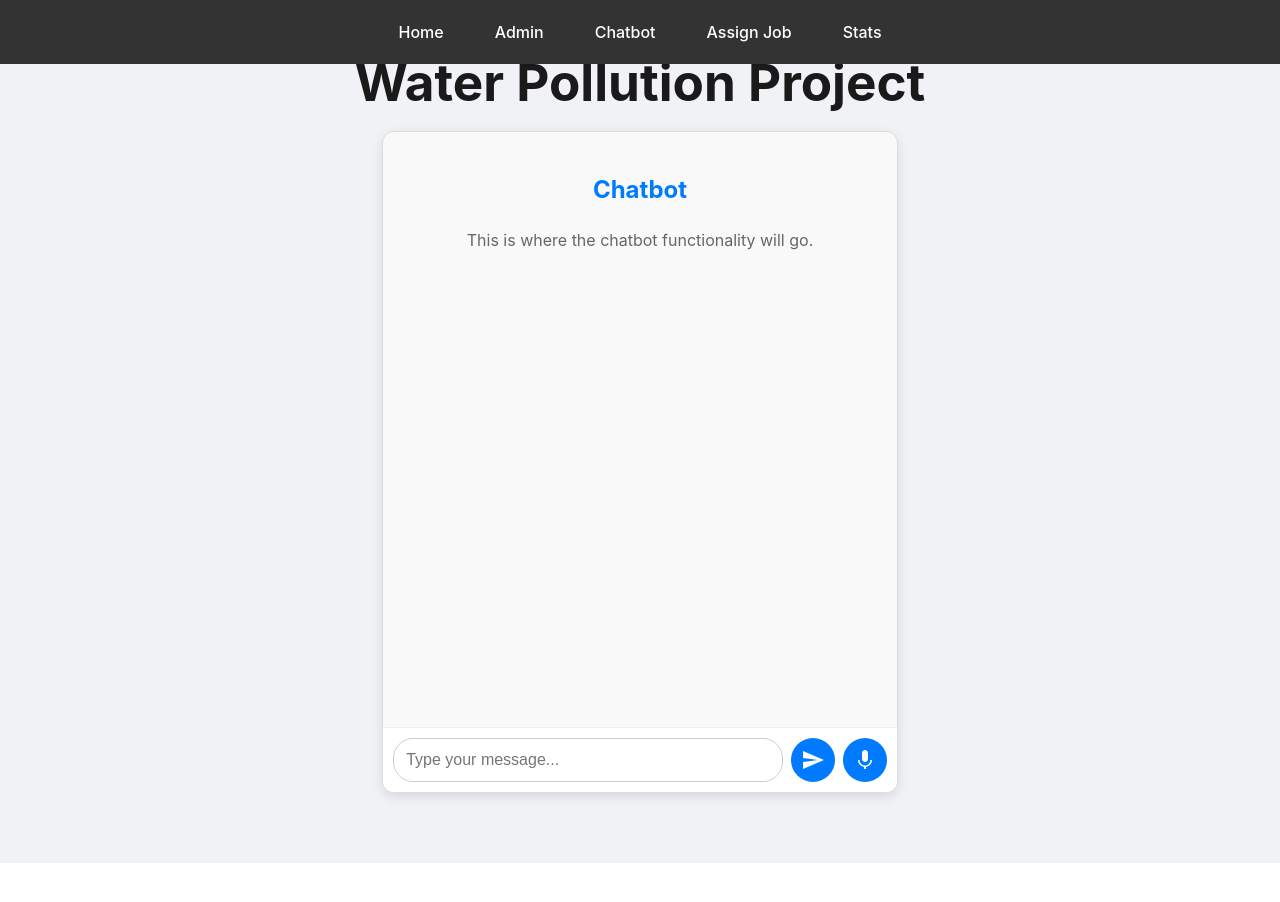
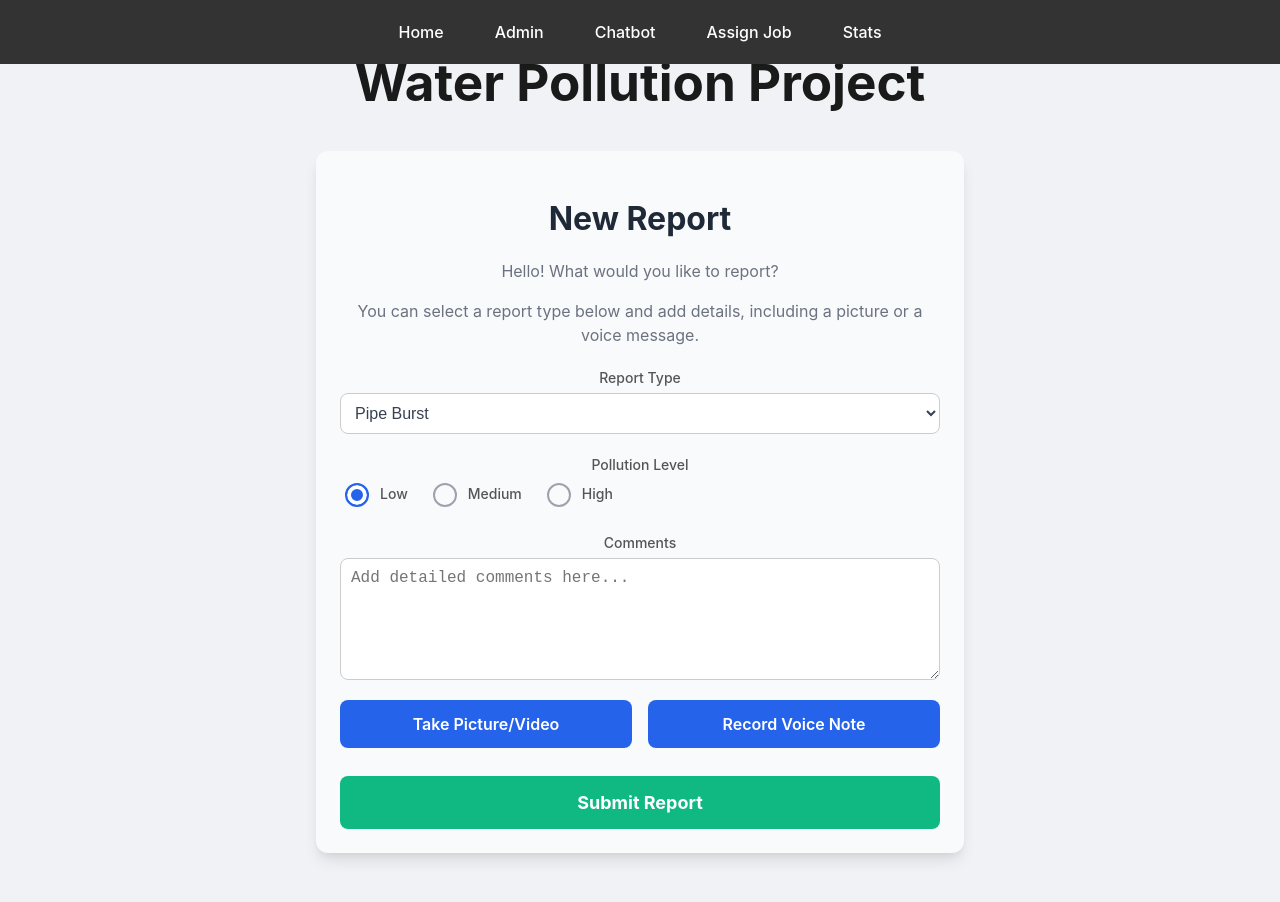
Before and after one commit to iqembulamanzi/frontend, a React (Vite) app: page /chatbot in a window 1280 px wide. Shown: the top 902 px of the page. Before the commit the page ends 863 px from the top, so only its background shows below. Built offline with nearby package versions, Linux system fonts and the light colour scheme; no server answers.

Commit message:
Prototype

```diff
--- a/src/components/Chatbot.css
+++ b/src/components/Chatbot.css
@@ -1,71 +1,165 @@
-.chat-container {
+.chatbot-container {
+    max-width: 600px;
+    margin: 40px auto;
+    padding: 24px;
+    background-color: #f9fafb;
+    border-radius: 12px;
+    box-shadow: 0 10px 15px -3px rgba(0, 0, 0, 0.1), 0 4px 6px -2px rgba(0, 0, 0, 0.05);
+    font-family: 'Inter', sans-serif;
+}
+
+.chatbot-header {
+    text-align: center;
+    margin-bottom: 20px;
+}
+
+.chatbot-header h2 {
+    font-size: 32px;
+    font-weight: 700;
+    margin-bottom: 8px;
+    color: #1f2937;
+}
+
+.chatbot-header p {
+    font-size: 16px;
+    color: #6b7280;
+    line-height: 1.5;
+}
+
+.report-form {
     display: flex;
     flex-direction: column;
-    justify-content: space-between;
-    /* align-items: center; */
-    /* Adjust height to fill space between fixed header (70px) and nav (70px) */
-    height: calc(100vh - 140px);
-    width: 90%;
-    max-width: 600px;
-    margin: 0 auto;
-    border: 1px solid #ddd;
-    border-radius: 12px;
-    overflow: hidden;
-    background-color: #f9f9f9;
-    box-shadow: 0 4px 12px rgba(0, 0, 0, 0.1);
+    gap: 20px;
 }
 
-.chat-messages {
-    flex-grow: 1;
-    padding: 20px;
-    overflow-y: auto;
-    text-align: center;
+.form-group {
+    display: flex;
+    flex-direction: column;
 }
 
-.chat-input-container {
+.form-group label {
+    font-size: 14px;
+    font-weight: 600;
+    color: #4b5563;
+    margin-bottom: 8px;
+}
+
+.form-group select,
+.form-group textarea {
+    padding: 12px;
+    border: 1px solid #d1d5db;
+    border-radius: 8px;
+    font-size: 16px;
+    color: #374151;
+    background-color: #ffffff;
+    transition: border-color 0.2s, box-shadow 0.2s;
+}
+
+.form-group select:focus,
+.form-group textarea:focus {
+    outline: none;
+    border-color: #2563eb;
+    box-shadow: 0 0 0 3px rgba(37, 99, 235, 0.2);
+}
+
+.form-group textarea {
+    min-height: 100px;
+    resize: vertical;
+}
+
+.radio-group {
     display: flex;
-    padding: 10px;
-    background-color: #fff;
-    border-top: 1px solid #eee;
+    gap: 20px;
+}
+
+.radio-group label {
+    display: flex;
     align-items: center;
     gap: 8px;
+    cursor: pointer;
 }
 
-.chat-input {
-    flex-grow: 1;
-    padding: 12px;
-    border: 1px solid #ccc;
-    border-radius: 20px;
-    font-size: 1rem;
-    outline: none;
-    transition: border-color 0.3s;
+.radio-group input[type="radio"] {
+    appearance: none;
+    width: 16px;
+    height: 16px;
+    border: 2px solid #9ca3af;
+    border-radius: 50%;
+    transition: all 0.2s;
 }
 
-.chat-input:focus {
-    border-color: #007bff;
+.radio-group input[type="radio"]:checked {
+    border-color: #2563eb;
+    background-color: #2563eb;
+    box-shadow: inset 0 0 0 4px #ffffff;
 }
 
-.chat-button {
-    background: #007bff;
-    border: none;
-    border-radius: 50%;
-    width: 44px;
-    height: 44px;
+.button-group {
     display: flex;
-    align-items: center;
-    justify-content: center;
-    cursor: pointer;
-    transition: background-color 0.3s;
-    outline: none;
-    padding: 0;
+    gap: 16px;
+    justify-content: space-between;
 }
 
-.chat-button:hover {
-    background: #0056b3;
+.media-button {
+    flex: 1;
+    padding: 12px;
+    border-radius: 8px;
+    font-size: 16px;
+    font-weight: 600;
+    text-align: center;
+    cursor: pointer;
+    transition: background-color 0.2s, transform 0.2s;
+    background-color: #2563eb;
+    color: #ffffff;
+    border: none;
 }
 
-.icon {
-    width: 24px;
-    height: 24px;
-    fill: #fff;
+.media-button:hover {
+    background-color: #1e40af;
+    transform: translateY(-2px);
 }
+
+.media-button.recording-active {
+    background-color: #dc2626;
+}
+
+.media-button.recording-active:hover {
+    background-color: #b91c1c;
+}
+
+.hidden-input {
+    display: none;
+}
+
+.file-preview {
+    padding: 12px;
+    background-color: #e5e7eb;
+    border-radius: 8px;
+    text-align: center;
+    font-style: italic;
+    color: #6b7280;
+}
+
+.audio-player {
+    width: 100%;
+    margin-top: 8px;
+}
+
+.submit-button {
+    width: 100%;
+    padding: 16px;
+    margin-top: 8px;
+    background-color: #10b981;
+    color: #ffffff;
+    font-size: 18px;
+    font-weight: 700;
+    border: none;
+    border-radius: 8px;
+    cursor: pointer;
+    transition: background-color 0.2s, transform 0.2s;
+}
+
+.submit-button:hover {
+    background-color: #047857;
+    transform: translateY(-2px);
+}
--- a/src/components/Chatbot.jsx
+++ b/src/components/Chatbot.jsx
@@ -1,31 +1,167 @@
-import React from "react";
+import React, { useState, useEffect } from "react";
 import './Chatbot.css';
 
 const Chatbot = () => {
+  const [comment, setComment] = useState("");
+  const [reportType, setReportType] = useState("pipe-burst");
+  const [level, setLevel] = useState("low");
+  const [location, setLocation] = useState(null);
+  const [mediaFile, setMediaFile] = useState(null);
+  const [isRecording, setIsRecording] = useState(false);
+  const [audioURL, setAudioURL] = useState(null);
+  const [recorder, setRecorder] = useState(null);
+
+  // Get user's geolocation when the component loads
+  useEffect(() => {
+    if ("geolocation" in navigator) {
+      navigator.geolocation.getCurrentPosition(
+        (position) => {
+          setLocation({
+            latitude: position.coords.latitude,
+            longitude: position.coords.longitude,
+          });
+        },
+        (error) => {
+          console.error("Geolocation error:", error);
+          setLocation(null); // Explicitly set location to null if permission is denied.
+        }
+      );
+    }
+  }, []);
+
+  // Handle media file selection
+  const handleFileChange = (event) => {
+    setMediaFile(event.target.files[0]);
+  };
+
+  // Handle voice recording
+  const toggleRecording = () => {
+    if (isRecording) {
+      if (recorder) {
+        recorder.stop();
+        setIsRecording(false);
+      }
+    } else {
+      navigator.mediaDevices.getUserMedia({ audio: true })
+        .then((stream) => {
+          const newRecorder = new MediaRecorder(stream);
+          setRecorder(newRecorder);
+          const chunks = [];
+          newRecorder.ondataavailable = (e) => chunks.push(e.data);
+          newRecorder.onstop = () => {
+            const blob = new Blob(chunks, { type: "audio/ogg; codecs=opus" });
+            const url = URL.createObjectURL(blob);
+            setAudioURL(url);
+            setMediaFile(blob);
+          };
+          newRecorder.start();
+          setIsRecording(true);
+        })
+        .catch((err) => {
+          console.error("Could not access microphone:", err);
+        });
+    }
+  };
+
+  const handleSubmit = (event) => {
+    event.preventDefault();
+    const reportData = {
+      comment,
+      reportType,
+      level,
+      location,
+      timestamp: new Date().toISOString(),
+      mediaFile: mediaFile ? mediaFile.name : null,
+    };
+    console.log("Submitting report:", reportData);
+  };
+
   return (
-    <div className="chat-container">
-      <div className="chat-messages">
-        <h2>Chatbot</h2>
-        <p>This is where the chatbot functionality will go.</p>
+    <div className="chatbot-container">
+      <div className="chatbot-header">
+        <h2>New Report</h2>
+        <p>Hello! What would you like to report?</p>
+        <p>You can select a report type below and add details, including a picture or a voice message.</p>
+        {location && (
+          <p>Your location has been captured: Lat {location.latitude.toFixed(2)}, Lon {location.longitude.toFixed(2)}.</p>
+        )}
       </div>
 
-      <div className="chat-input-container">
-        <input
-          type="text"
-          placeholder="Type your message..."
-          className="chat-input"
-        />
-        <button className="chat-button send-button">
-          <svg xmlns="http://www.w3.org/2000/svg" viewBox="0 0 24 24" fill="currentColor" className="icon">
-            <path d="M2.01 21L23 12 2.01 3 2 10l15 2-15 2z"/>
-          </svg>
+      <form className="report-form" onSubmit={handleSubmit}>
+        <div className="form-group">
+          <label htmlFor="report-type">Report Type</label>
+          <select id="report-type" value={reportType} onChange={(e) => setReportType(e.target.value)}>
+            <option value="pipe-burst">Pipe Burst</option>
+            <option value="blockage">Blockage</option>
+            <option value="spillage">Chemical Spillage</option>
+            <option value="other">Other</option>
+          </select>
+        </div>
+
+        <div className="form-group">
+          <label>Pollution Level</label>
+          <div className="radio-group">
+            <label>
+              <input type="radio" name="level" value="low" checked={level === "low"} onChange={(e) => setLevel(e.target.value)} />
+              Low
+            </label>
+            <label>
+              <input type="radio" name="level" value="medium" checked={level === "medium"} onChange={(e) => setLevel(e.target.value)} />
+              Medium
+            </label>
+            <label>
+              <input type="radio" name="level" value="high" checked={level === "high"} onChange={(e) => setLevel(e.target.value)} />
+              High
+            </label>
+          </div>
+        </div>
+
+        <div className="form-group">
+          <label htmlFor="comment">Comments</label>
+          <textarea
+            id="comment"
+            placeholder="Add detailed comments here..."
+            value={comment}
+            onChange={(e) => setComment(e.target.value)}
+          ></textarea>
+        </div>
+
+        <div className="button-group">
+          <label htmlFor="media-upload" className="media-button">
+            Take Picture/Video
+            <input
+              id="media-upload"
+              type="file"
+              accept="image/*,video/*"
+              capture="camera"
+              onChange={handleFileChange}
+              className="hidden-input"
+            />
+          </label>
+          <button
+            type="button"
+            className={`media-button ${isRecording ? "recording-active" : ""}`}
+            onClick={toggleRecording}
+          >
+            {isRecording ? "Stop Recording" : "Record Voice Note"}
+          </button>
+        </div>
+
+        {mediaFile && (
+          <div className="file-preview">
+            <span>Selected File: {mediaFile.name}</span>
+            {audioURL && (
+              <audio controls className="audio-player">
+                <source src={audioURL} type="audio/ogg" />
+              </audio>
+            )}
+          </div>
+        )}
+
+        <button type="submit" className="submit-button">
+          Submit Report
         </button>
-        <button className="chat-button audio-button">
-          <svg xmlns="http://www.w3.org/2000/svg" viewBox="0 0 24 24" fill="currentColor" className="icon">
-            <path d="M12 14c1.66 0 3-1.34 3-3V5c0-1.66-1.34-3-3-3S9 3.34 9 5v6c0 1.66 1.34 3 3 3zm5.4-2c0 3.03-2.43 5.5-5.4 5.5S6.6 15.03 6.6 12H5c0 3.53 2.61 6.43 6 6.92V21h2v-2.08c3.39-.49 6-3.39 6-6.92h-1.6z"/>
-          </svg>
-        </button>
-      </div>
+      </form>
     </div>
   );
 };
```
